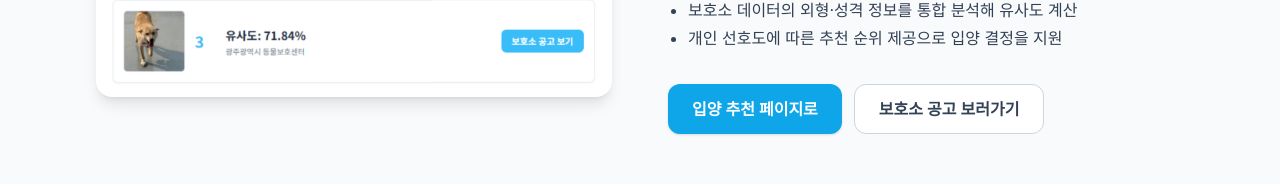
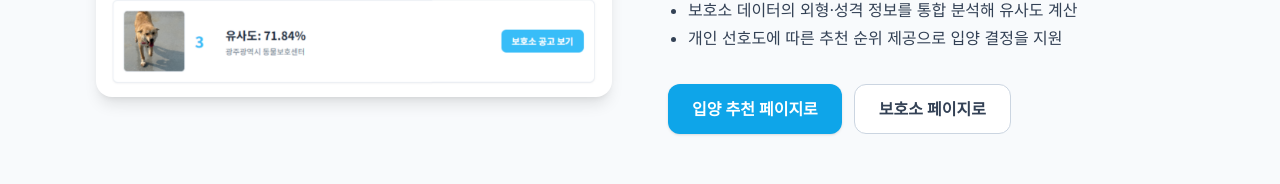
Before and after one commit to PGbobo/LLM_animal_resque, a React (Vite) app in the folder vite-project/: page / in a window 1280 px wide. Shown: the part 3180-3364 px from the top of the page. Built offline with nearby package versions, Linux system fonts and the light colour scheme; no server answers.

Commit message:
chore: 메인화면 텍스트 수정

```diff
--- a/vite-project/src/pages/MainPage.jsx
+++ b/vite-project/src/pages/MainPage.jsx
@@ -737,7 +737,7 @@ const MainPage = () => {
                   onClick={navigate("/abandoned-pets")}
                   className="px-6 py-3 rounded-xl bg-white text-slate-700 font-semibold border border-slate-300 hover:bg-slate-100 transition"
                 >
-                  보호소 공고 보러가기
+                  보호소 페이지로
                 </button>
               </div>
             </div>
```
